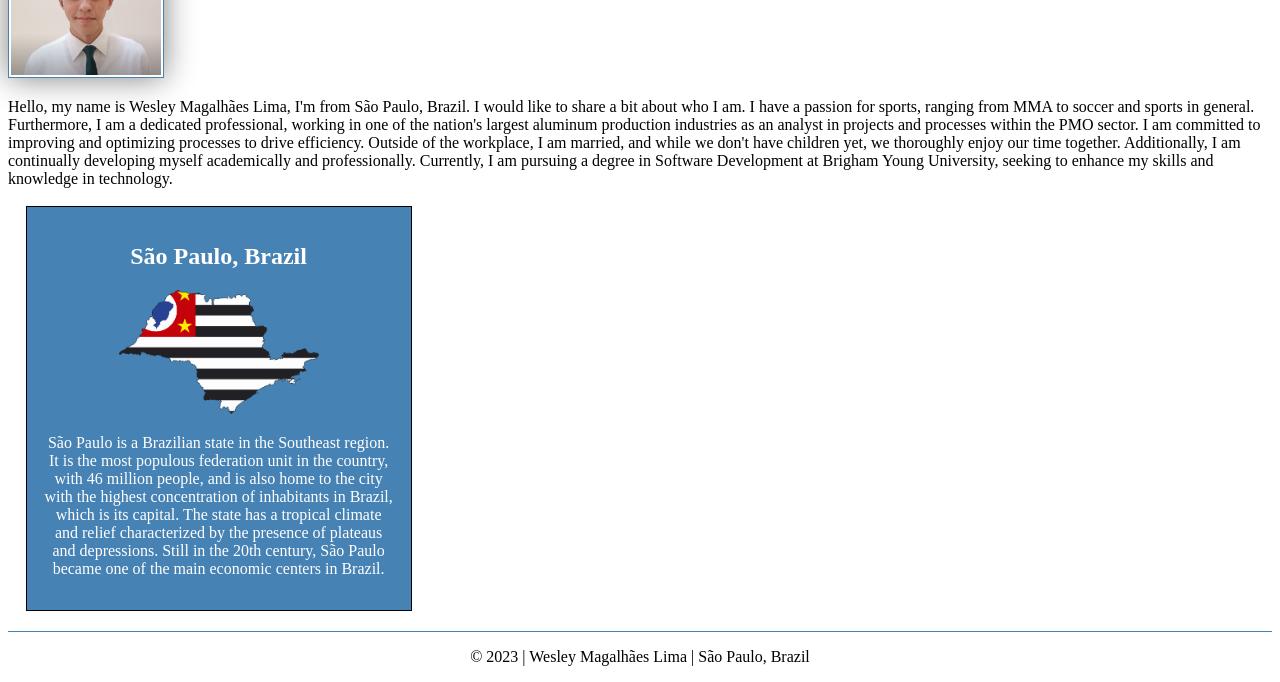
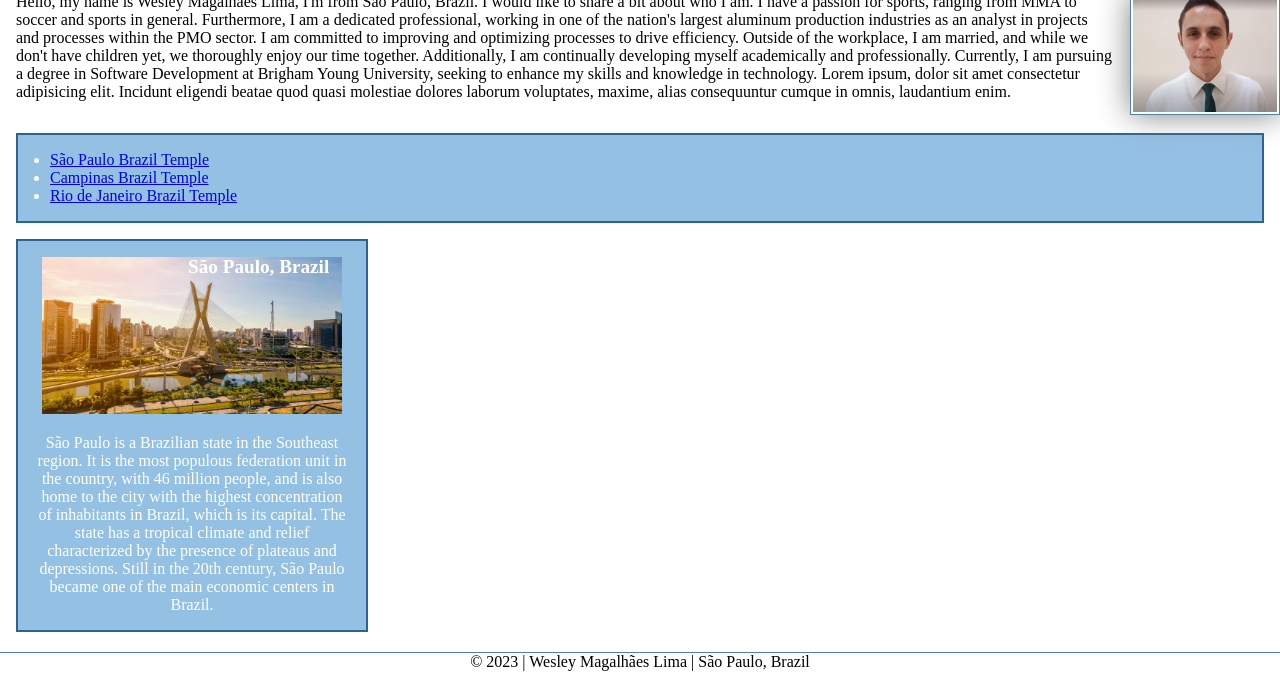
Before and after one commit to WesleyMagalhaesLima/wdd130, a plain HTML site: page index.html in a window 1280 px wide. Shown: the part 270-952 px from the top of the page. Drawn offline with Linux system fonts and the light colour scheme.

Commit message:
Enhancing My Course Home Page

```diff
--- a/index.html
+++ b/index.html
@@ -14,6 +14,8 @@
             <a href="#">Home</a>
             <a href="wwr/">Rafting Website</a>
             <a href="wwr/site-plan-rafting.html">Rafting Site Plan</a>
+            <a href="https://www.linkedin.com/in/wesley-magalhaes-lima/">LinkedIn Profile</a>
+            <a href="https://www.facebook.com/">Facebook</a>
         </nav>
     </header>
     <main>
@@ -28,12 +30,17 @@
             Outside of the workplace, I am married, and while we don't have children yet, we thoroughly enjoy our time together.
             Additionally, I am continually developing myself academically and professionally.
             Currently, I am pursuing a degree in Software Development at Brigham Young University,
-            seeking to enhance my skills and knowledge in technology.
+            seeking to enhance my skills and knowledge in technology. Lorem ipsum, dolor sit amet consectetur adipisicing elit. Incidunt eligendi beatae quod quasi molestiae dolores laborum voluptates, maxime, alias consequuntur cumque in omnis, laudantium enim.
         </p>
+        <ul class="box indent">
+            <li><a href="https://www.churchofjesuschrist.org/temples/details/sao-paulo-brazil-temple?lang=eng" target="_blank">São Paulo Brazil Temple</a></li>
+            <li><a href="https://www.churchofjesuschrist.org/temples/details/campinas-brazil-temple?lang=eng" target="_blank">Campinas Brazil Temple</a></li>
+            <li><a href="https://www.churchofjesuschrist.org/temples/details/rio-de-janeiro-brazil-temple?lang=eng" target="_blank">Rio de Janeiro Brazil Temple</a></li>
+        </ul>
     </main>
-    <aside>
+    <aside class="box">
         <h2>São Paulo, Brazil</h2>
-        <img src="images/sao-paulo-flag.png" alt="São Paulo flag inside the perimeter of the state" width="200">
+        <img src="images/sao-paulo.jpg" alt="São Paulo flag inside the perimeter of the state" width="200">
         <p>São Paulo is a Brazilian state in the Southeast region. It is the most populous federation unit in the country, with 46 million people, and is also home to the city with the highest concentration of inhabitants in Brazil, which is its capital.
             The state has a tropical climate and relief characterized by the presence of plateaus and depressions. Still in the 20th century, São Paulo became one of the main economic centers in Brazil.</p>
     </aside>
@@ -41,4 +48,5 @@
         <p>&copy; 2023 | Wesley Magalhães Lima | São Paulo, Brazil</p>
     </footer>
 </body>
+<!--Last modified date: 11-17-2023-->
 </html>
--- a/styles/styles.css
+++ b/styles/styles.css
@@ -1,3 +1,9 @@
+* {
+    margin: 0;
+    padding: 0;
+    box-sizing: border-box;
+}
+
 main {
     max-width: 100%;
 }
@@ -15,6 +21,7 @@ nav a {
 
 h1 {
     color: steelblue;
+    padding: 0.5rem;
 }
 
 main img {
@@ -23,25 +30,35 @@ main img {
     border: 1px solid steelblue;
     padding: 2px;
     box-shadow: 0 0 30px gray;
+    float: right;
+    margin: 0 0 1rem 1rem;
+    /* position: relative; */
 }
-
-p {
+main p {
     padding: 0;
+    margin: 0 0 2rem 1rem;
 }
 
 aside {
     width: 22rem;
-    margin: 1.1rem;
-    border: 1.5px solid black;
-    padding: 1rem;
-    background-color: steelblue;
-    color: white;
     text-align: center;
+    position: relative;
+}
+
+aside h2 {
+    position: absolute;
+    top: 15px;
+    left: 170px;
+    font-size: 1.2rem;
 }
 
 aside img {
-    width: 200px;
+    width: 300px;
     height: auto;
+}
+
+aside p {
+    margin-top: 1rem;
 }
 
 footer {
@@ -49,3 +66,17 @@ footer {
     border-top: 1.5px solid steelblue;
     text-align: center;
 }
+
+/* Class Selectors */
+
+.box {
+	background-color: rgba(110, 169, 218, 0.733);
+    color: white;
+    padding: 1rem;
+    border: 2px solid rgb(41, 100, 149);
+    margin: 1rem;
+}
+
+.indent {
+    padding-left: 2rem;
+}
```
Also changed, not shown: images/sao-paulo.jpg (added).
